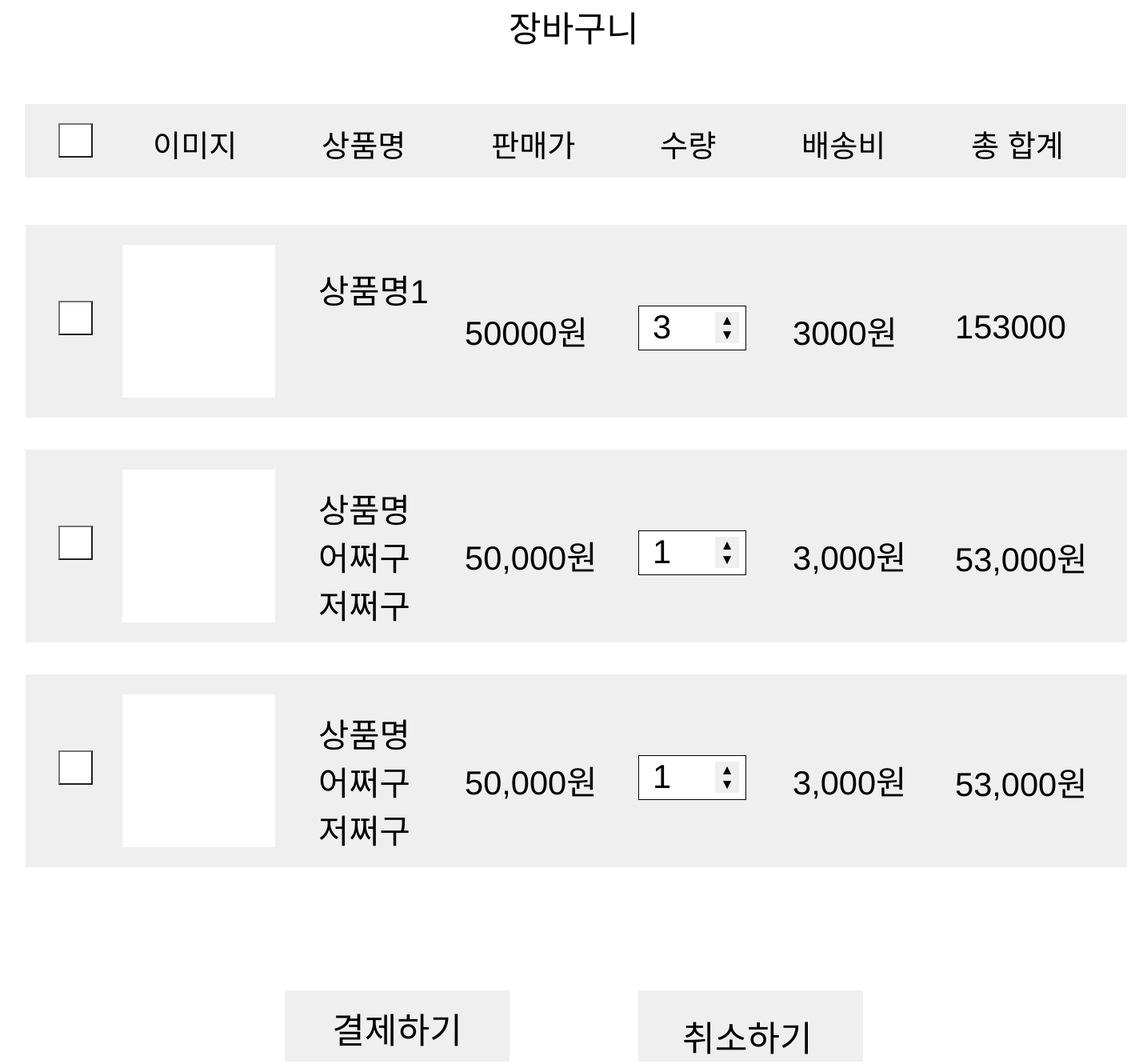
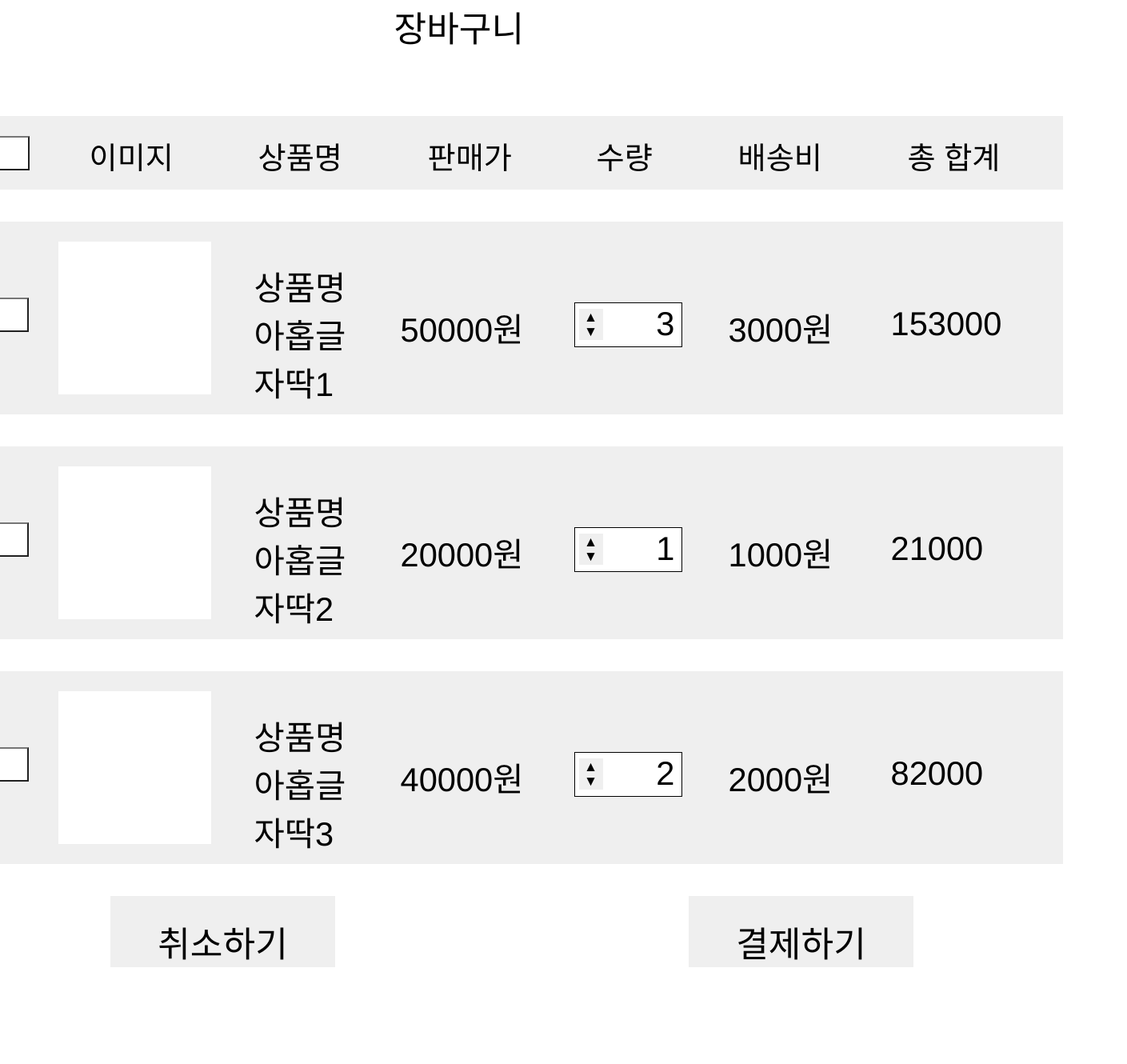
Before and after one commit to Lee-chansu/shoppingMall, a React (Create React App) app: page /cart in a window 1280 px wide. Shown: the part 120-1450 px from the top of the page at 80% size, 1409 px wide, since content can reach past the window. Built offline with nearby package versions, Linux system fonts and the light colour scheme.

Commit message:
cart, payBuyList, Success, Fail, payment css수정중

```diff
--- a/src/css/cart.css
+++ b/src/css/cart.css
@@ -11,16 +11,6 @@
   height: 1633.06px;
   position: relative;
   width: 1440px;
-}
-
-.cart .overlap {
-  background-color: #eeeeeeee;
-  height: 89px;
-  left: 798px;
-  position: absolute;
-  top: 1358px;
-  width: 281px;
-  border: none;
 }
 
 .cart .text-wrapper {
@@ -39,16 +29,29 @@
 }
 
 .cart .overlap-group {
+  /* background-color: #eeeeeeee; */
+  height: 89px;
+  /* position: absolute; */
+  /* top: 1358px; */
+  width: 1004px;
+  border: none;
+  margin: 40px auto 0;
+  display: flex;
+  justify-content: space-between;
+}
+
+.cart .overlap {
   background-color: #eeeeeeee;
   height: 89px;
-  left: 356px;
+  /* left: 798px;
   position: absolute;
-  top: 1358px;
+  top: 1358px; */
   width: 281px;
   border: none;
+  position: relative;
 }
 
-.cart .text-wrapper-2 {
+.cart .text-wrapper {
   color: #000000;
   font-family: "Inter-Regular", Helvetica;
   font-size: 44.2px;
@@ -66,11 +69,20 @@
 .cart .cart-item {
   background-color: #eeeeeeee;
   height: 241px;
+  overflow: hidden;
+  /* position: absolute;
   left: 32px;
-  overflow: hidden;
-  position: absolute;
-  top: 401px;
+  top: 401px; */
   width: 1377px;
+  margin: 40px auto 0;
+  box-sizing: border-box;
+  display: flex;
+  justify-content: center;
+  align-items: center;
+  position: relative;
+}
+
+.cart .cart-item > * {
 }
 
 .cart .image-box {
@@ -88,6 +100,7 @@
   position: absolute;
   top: 101px;
   width: 352px;
+  /*사용하는 css*/
 }
 
 .cart .image-box-2 {
@@ -106,12 +119,14 @@
   font-family: "Inter-Regular", Helvetica;
   font-size: 41.6px;
   font-weight: 400;
-  left: 17px;
+  /* left: 17px; */
+  right: 8px;
   letter-spacing: 0;
   line-height: normal;
   position: absolute;
   top: 2px;
   width: 42px;
+  text-align: right;
 }
 
 .cart .vector {
@@ -122,13 +137,13 @@
   width: 2px;
 }
 
-.cart .overlap-group-2 {
+/* .cart .overlap-group-2 {
   height: 56px;
   left: 90px;
   position: absolute;
   top: 0;
   width: 45px;
-}
+} */
 
 .cart .img {
   height: 28px;
@@ -216,6 +231,7 @@
   position: absolute;
   top: 102px;
   width: 428px;
+  /*사용하는 css*/
 }
 
 .cart .text-wrapper-8 {
@@ -244,7 +260,7 @@
   width: 225px;
 }
 
-.cart .cart-item-2 {
+/* .cart .cart-item-2 {
   background-color: #eeeeeeee;
   height: 241px;
   left: 32px;
@@ -252,7 +268,7 @@
   position: absolute;
   top: 682px;
   width: 1377px;
-}
+} */
 
 .cart .text-wrapper-10 {
   color: #000000;
@@ -267,7 +283,7 @@
   width: 149px;
 }
 
-.cart .cart-item-3 {
+/* .cart .cart-item-3 {
   background-color: #eeeeeeee;
   height: 241px;
   left: 32px;
@@ -275,7 +291,7 @@
   position: absolute;
   top: 963px;
   width: 1377px;
-}
+} */
 
 .cart .image-box-4 {
   background-color: #ffffff;
@@ -297,19 +313,38 @@
   left: 636px;
   letter-spacing: 0;
   line-height: normal;
-  position: absolute;
-  top: 121px;
+  padding-top: 121px;
+
+  /* position: absolute;
+  top: 121px; */
+
+  margin: 0 auto;
   width: 295px;
 }
 
 .cart .navbar {
   background-color: #eeeeeeee;
+  /* left: 31px; */
+
+  /* position: absolute; */
+  /* top: 250px; */
+
+  margin: 80px auto 0;
   height: 92px;
-  left: 31px;
-  position: absolute;
-  top: 250px;
   width: 1377px;
+  display: flex;
+  justify-content: space-around;
+  align-items: center;
+  box-sizing: border-box;
+  position: relative;
 }
+
+/* .cart .navbar > * {
+  color: #000000;
+  font-family: 'Inter-Light', Helvetica;
+  font-size: 38.2px;
+  font-weight: 300;
+} */
 
 .cart .text-wrapper-12 {
   color: #000000;
@@ -400,7 +435,7 @@
   height: 43px;
   left: 42px;
   position: absolute;
-  top: 24px;
+  /* top: 24px; */
   transform: rotate(180deg);
   width: 43px;
 }
--- a/src/routes/cart.js
+++ b/src/routes/cart.js
@@ -3,108 +3,55 @@ import "../css/cart.css";
 import { CartItem } from "../components/CartItem";
 
 const cartItemList = [
-  { id: 1, price: 50000, name: "상품명1", carryPrice: 3000, count: 3 },
-  // { id: 2, price: 20000, name: "상품명2", carryPrice: 1000, count: 1 },
-  // { id: 3, price: 40000, name: "상품명3", carryPrice: 2000, count: 2 },
+  {
+    id: 1,
+    price: 50000,
+    name: "상품명아홉글자딱1",
+    carryPrice: 3000,
+    count: 3,
+  },
+  {
+    id: 2,
+    price: 20000,
+    name: "상품명아홉글자딱2",
+    carryPrice: 1000,
+    count: 1,
+  },
+  {
+    id: 3,
+    price: 40000,
+    name: "상품명아홉글자딱3",
+    carryPrice: 2000,
+    count: 2,
+  },
 ];
 
 export const Cart = () => {
   return (
-    <div className="cart">
+    <div className="section cart">
       <div className="div">
-        <button className="overlap">
-          <span className="text-wrapper">취소하기</span>
-        </button>
-        <button className="overlap-group">
-          <span className="text-wrapper-2">결제하기</span>
-        </button>
-        {cartItemList.map((val, idx) => {
-          return <CartItem name={"이름"} val={val} key={val.id}></CartItem>;
-        })}
-        {/* <div className="cart-item">
-          <div className="image-box" />
-          <div className="overlap-2">
-            <div className="image-box-2">
-              <div className="text-wrapper-3">1</div>
-              <div className="overlap-group-2">
-                <button className="text-wrapper-4">▲</button>
-                <button className="text-wrapper-5">▼</button>
-              </div>
-            </div>
-            <div className="text-wrapper-6">50,000원</div>
-          </div>
-          <input type="check" className="is-buy-check-box" />
-          <div className="text-wrapper-7">
-            상품명
-            <br />
-            어쩌구
-            <br />
-            저쩌구
-          </div>
-          <div className="overlap-3">
-            <div className="text-wrapper-8">3,000원</div>
-            <div className="text-wrapper-9">53,000원</div>
-          </div>
-        </div> */}
-        <div className="cart-item-2">
-          <div className="image-box" />
-          <input type="check" className="is-buy-check-box" />
-          <div className="overlap-2">
-            <div className="text-wrapper-6">50,000원</div>
-            <div className="image-box-2">
-              <div className="text-wrapper-3">1</div>
-              <div className="overlap-group-2">
-                <button className="text-wrapper-4">▲</button>
-                <button className="text-wrapper-5">▼</button>
-              </div>
-            </div>
-          </div>
-          <div className="overlap-3">
-            <div className="text-wrapper-8">3,000원</div>
-            <div className="text-wrapper-9">53,000원</div>
-          </div>
-          <div className="text-wrapper-10">
-            상품명
-            <br />
-            어쩌구
-            <br />
-            저쩌구
-          </div>
-        </div>
-        <div className="cart-item-3">
-          <div className="image-box" />
-          <input type="check" className="is-buy-check-box" />
-          <div className="overlap-2">
-            <div className="text-wrapper-6">50,000원</div>
-            <div className="image-box-4">
-              <div className="text-wrapper-3">1</div>
-              <div className="overlap-group-2">
-                <button className="text-wrapper-4">▲</button>
-                <button className="text-wrapper-5">▼</button>
-              </div>
-            </div>
-          </div>
-          <div className="overlap-3">
-            <div className="text-wrapper-8">3,000원</div>
-            <div className="text-wrapper-9">53,000원</div>
-          </div>
-          <div className="text-wrapper-10">
-            상품명
-            <br />
-            어쩌구
-            <br />
-            저쩌구
-          </div>
-        </div>
         <div className="text-wrapper-11">장바구니</div>
         <div className="navbar">
+          <input type="check" className="is-buy-check-box-2" />
           <div className="text-wrapper-12">이미지</div>
           <div className="text-wrapper-13">상품명</div>
           <div className="text-wrapper-14">판매가</div>
           <div className="text-wrapper-15">수량</div>
           <div className="text-wrapper-16">배송비</div>
           <div className="text-wrapper-17">총 합계</div>
-          <input type="check" className="is-buy-check-box-2" />
+        </div>
+
+        {cartItemList.map((val, idx) => {
+          return <CartItem name={"이름"} val={val} key={val.id}></CartItem>;
+        })}
+
+        <div className="overlap-group">
+          <button className="overlap">
+            <span className="text-wrapper">취소하기</span>
+          </button>
+          <button className="overlap">
+            <span className="text-wrapper">결제하기</span>
+          </button>
         </div>
       </div>
     </div>
--- a/src/routes/payBuyList.js
+++ b/src/routes/payBuyList.js
@@ -22,39 +22,20 @@ export const PayBuyList = () => {
   return (
     <div className="payBuyList">
       <div className="div">
-        <div className="textWrapper8">구매 내역</div>
         <div className="nav">
           <div className="logo">
-            <div className="textWrapper10">logo</div>
+            <span className="textWrapper10">logo</span>
           </div>
           <div className="user">
-            <div className="textWrapper9">유저정보</div>
+            <span className="textWrapper10">유저정보</span>
           </div>
         </div>
+        <div className="textWrapper8">구매 내역</div>
 
         {payItemList.map((val, idx) => {
           return <PayItem val={val} key={idx} />;
         })}
 
-        <div className="payItem2">
-          <input type="checkbox" className="overlap5" name="products"></input>
-          <div className="itemInfo">
-            <div className="overlap2">
-              <span className="textWrapper2">결제일시 : db</span>
-            </div>
-            <div className="overlap">
-              <div className="textWrapper">상품명 : db</div>
-            </div>
-            <div className="overlapGroup">
-              <div className="textWrapper">상품가격 : db</div>
-            </div>
-            <div className="divWrapper">
-              <div className="textWrapper">배송상태 : db</div>
-            </div>
-            <div className="imageBox"></div>
-          </div>
-          <button className="overlap3">X</button>
-        </div>
         <div className="overlap6">
           <Link to="/" className="price">
             처음화면
```
Also changed, not shown: src/css/payBuyList.css (+85 -52 lines).
